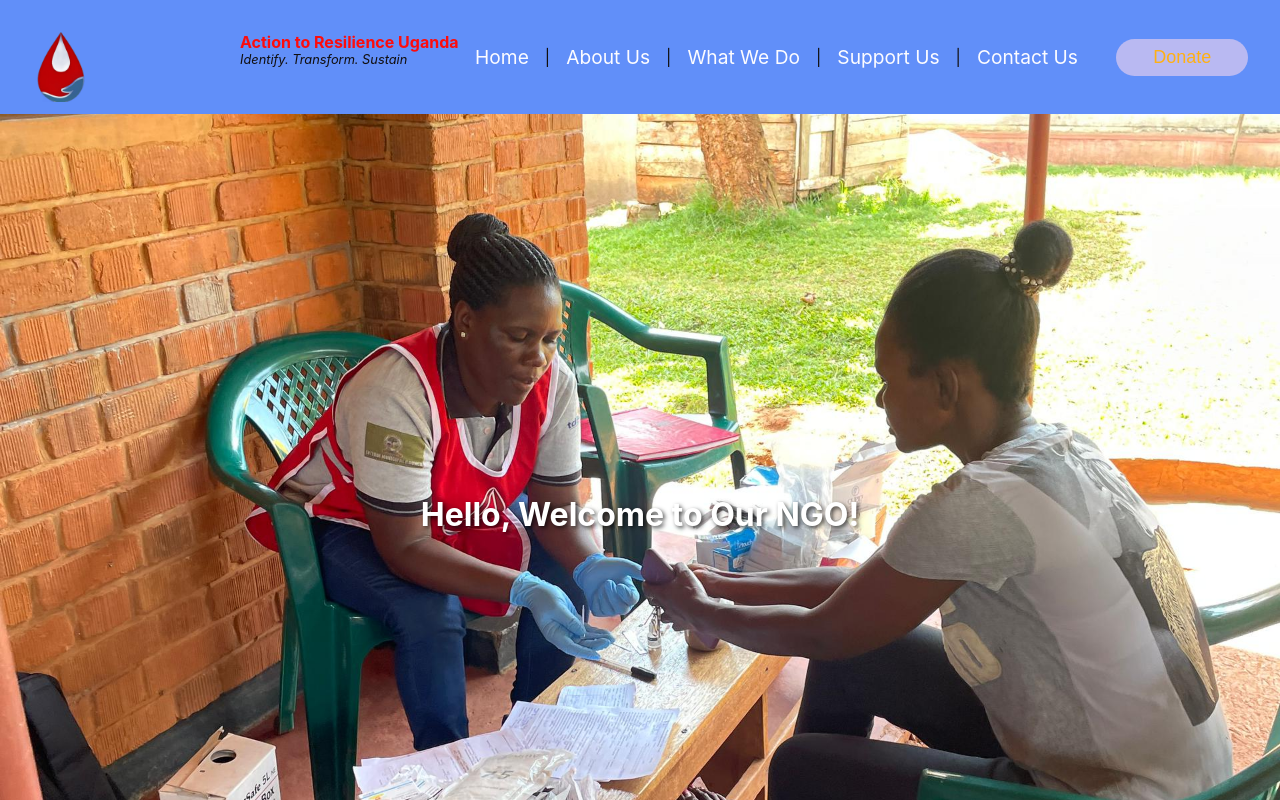
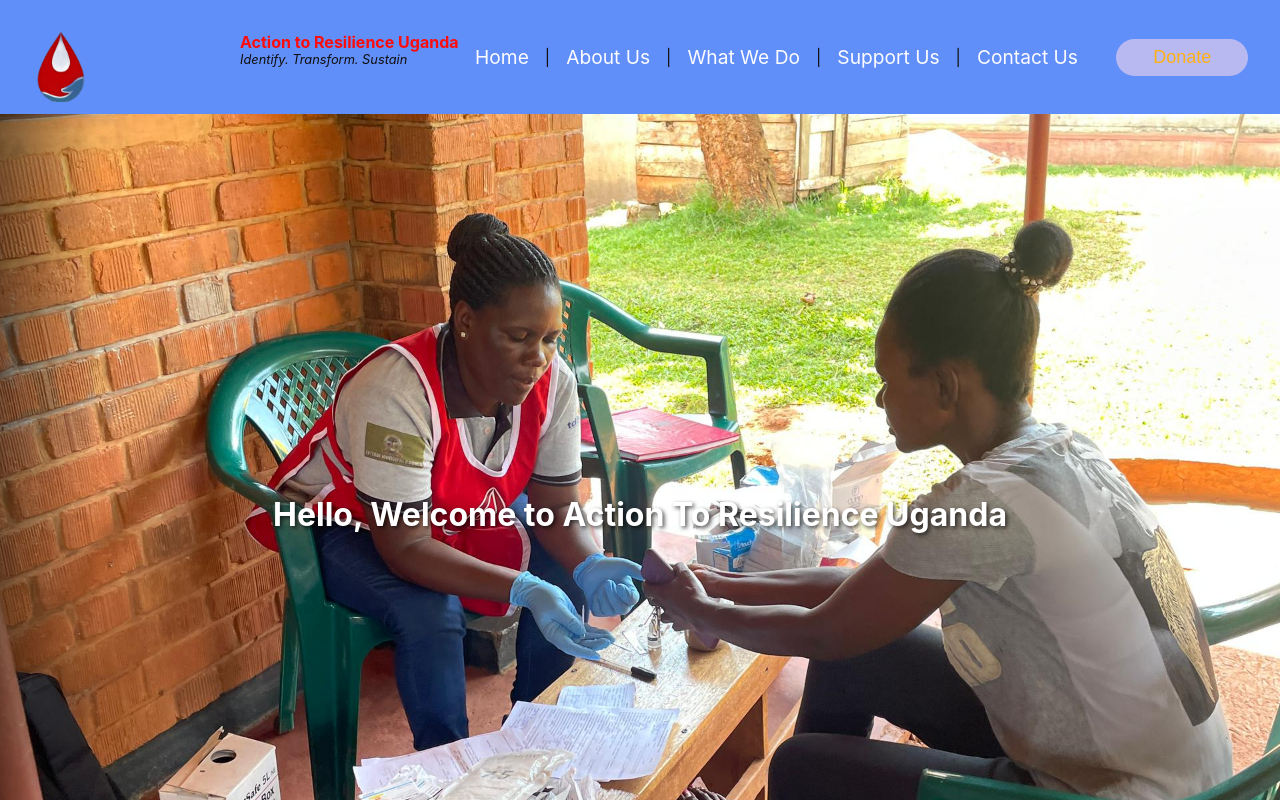
Before and after one commit to cosmah/actiontoresilienceuganda, a React (Create React App) app in the folder actiontoresilienceuganda/: page / in a window 1280 px wide. Shown: the top 800 px of the page. Built offline with nearby package versions, Linux system fonts and the light colour scheme.

Commit message:
working on the slogan now

```diff
--- a/actiontoresilienceuganda/src/components/Hello/Hello.css
+++ b/actiontoresilienceuganda/src/components/Hello/Hello.css
@@ -9,9 +9,41 @@
   color: white;
   text-shadow: 2px 2px 4px rgba(0, 0, 0, 0.7);
   animation: fadeIn 2s ease-in;
+  position: relative;
+}
+
+.header::before {
+  content: '';
+  position: absolute;
+  top: 0;
+  left: 0;
+  width: 100px;
+  height: 100%;
+  background: linear-gradient(to right, rgba(0, 0, 0, 0.5), transparent);
+}
+
+.slogan-container {
+  position: relative;
+}
+
+.slogan {
+  opacity: 0;
+  animation: fadeInOut 10s infinite;
+}
+
+@keyframes fadeInOut {
+  0%, 100% { opacity: 0; }
+  10%, 90% { opacity: 1; }
 }
 
 @keyframes fadeIn {
   from { opacity: 0; }
   to { opacity: 1; }
 }
+
+@keyframes slideIn {
+  0% { opacity: 0; z-index: 1; }
+  10% { opacity: 1; z-index: 2; }
+  90% { opacity: 1; z-index: 2; }
+  100% { opacity: 0; z-index: 1; }
+}
--- a/actiontoresilienceuganda/src/components/Hello/Hello.jsx
+++ b/actiontoresilienceuganda/src/components/Hello/Hello.jsx
@@ -1,10 +1,28 @@
-import React from "react";
+import React, { useState, useEffect } from "react";
 import "./Hello.css";
 
 const Hello = (props) => {
+  const slogans = [
+    "Hello, Welcome to Action To Resilience Uganda",
+    "Empowering Communities, Enriching Lives!",
+    "Together, We Make a Difference!"
+  ];
+
+  const [currentSloganIndex, setCurrentSloganIndex] = useState(0);
+
+  useEffect(() => {
+    const interval = setInterval(() => {
+      setCurrentSloganIndex((prevIndex) => (prevIndex + 1) % slogans.length);
+    }, 10000); // Change slogan every 10 seconds
+
+    return () => clearInterval(interval); // Cleanup interval on component unmount
+  }, [slogans.length]);
+
   return (
     <div className='header'>
-      <h1>Hello, Welcome to Our NGO!</h1>
+      <div className='slogan-container'>
+        <h1 className='slogan'>{slogans[currentSloganIndex]}</h1>
+      </div>
     </div>
   );
 };
```
